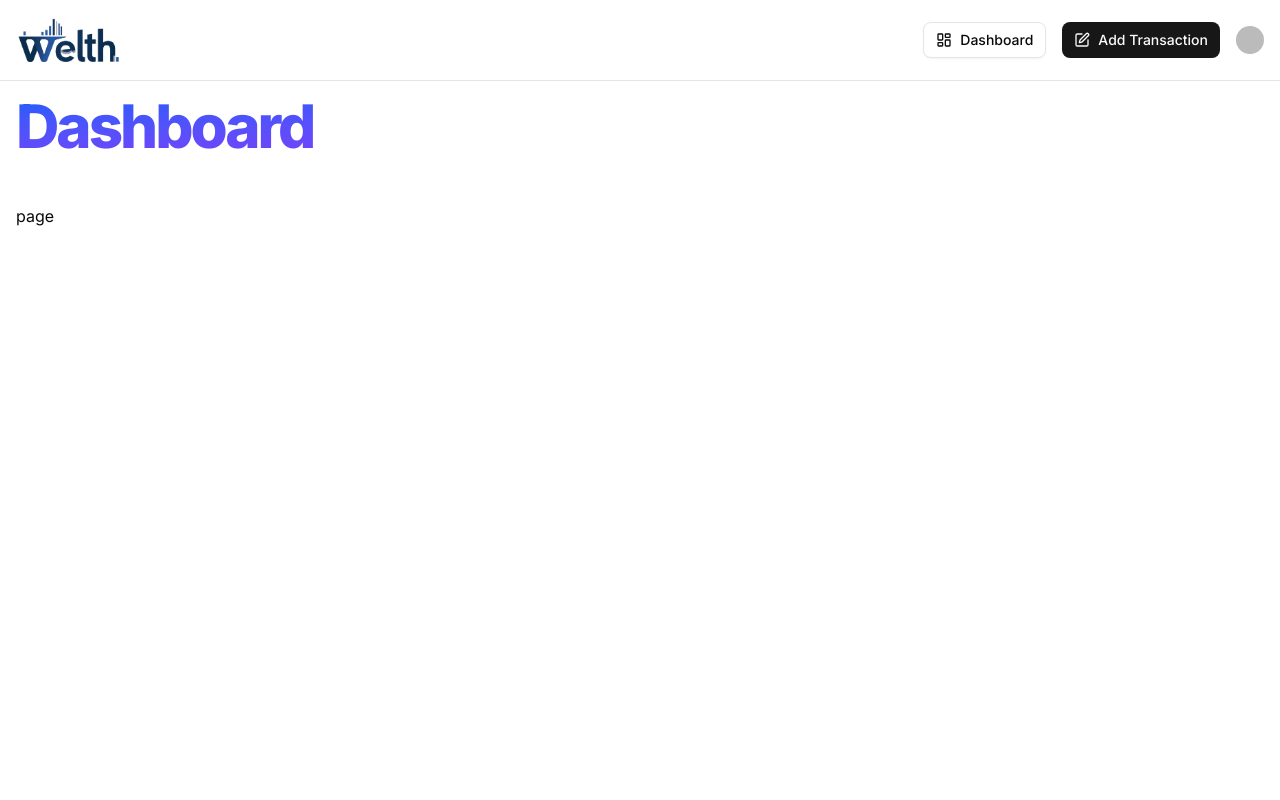
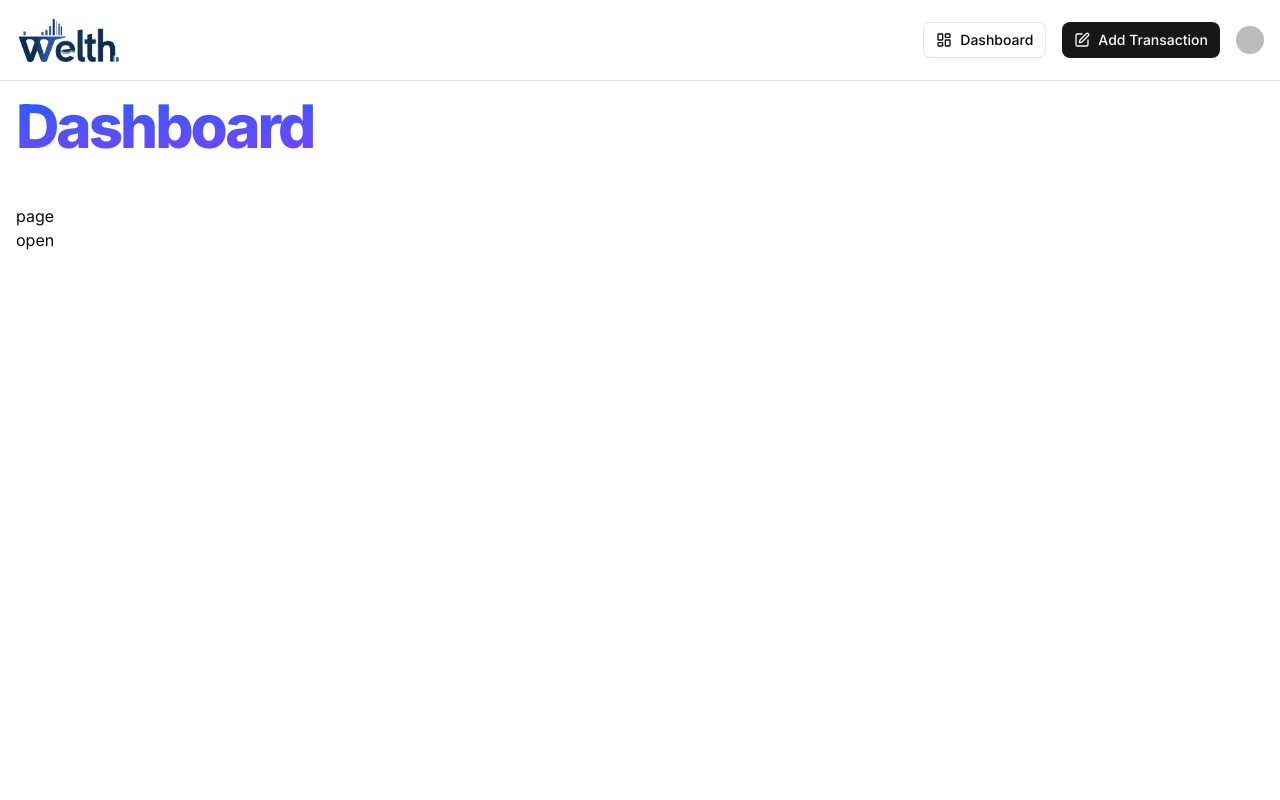
Before and after one commit to Sujalsen07/AI-Powered-Finance-Management-Platform, a Next.js app: page /dashboard in a window 1280 px wide. Shown: the top 800 px of the page. Built offline with nearby package versions, Linux system fonts and the light colour scheme; no server answers; the database is empty; sample sign-in values are in the browser's storage; some icons are missing.

Commit message:
Drawer update

```diff
--- a/app/(main)/dashboard/page.jsx
+++ b/app/(main)/dashboard/page.jsx
@@ -1,3 +1,4 @@
+import CreateAccountDrawer from '@/components/create-account-drawer';
 import React from 'react'
 
 function DashboardPage()  {
@@ -8,6 +9,12 @@ function DashboardPage()  {
     {/* overview */}
 
     {/* Accounts Grid */}
+
+    <div>
+      <CreateAccountDrawer>
+        open
+      </CreateAccountDrawer>
+    </div>
   </div>
   );
 }
--- /dev/null
+++ b/components/create-account-drawer.jsx
@@ -0,0 +1,20 @@
+"use client";
+import React, { useState } from 'react'
+import { Drawer, DrawerContent, DrawerHeader, DrawerTitle, DrawerTrigger } from './ui/drawer';
+
+const CreateAccountDrawer = ({children}) => {
+    const [open, setOpen] = useState(false);
+  return (
+   <Drawer open={open} onOpenChange={setOpen}>
+  <DrawerTrigger>{children}</DrawerTrigger>
+  <DrawerContent>
+    <DrawerHeader>
+      <DrawerTitle>Are you absolutely sure?</DrawerTitle>
+    </DrawerHeader>
+
+  </DrawerContent>
+</Drawer>
+  )
+}
+
+export default CreateAccountDrawer;
--- a/package.json
+++ b/package.json
@@ -10,6 +10,7 @@
   },
   "dependencies": {
     "@clerk/nextjs": "^6.35.2",
+    "@hookform/resolvers": "^5.2.2",
     "@prisma/client": "^6.0.1",
     "@radix-ui/react-checkbox": "^1.3.3",
     "@radix-ui/react-dialog": "^1.1.15",
@@ -29,9 +30,11 @@
     "react": "19.2.0",
     "react-day-picker": "^9.11.1",
     "react-dom": "19.2.0",
+    "react-hook-form": "^7.66.1",
     "react-spinners": "^0.17.0",
     "tailwind-merge": "^3.4.0",
-    "vaul": "^1.1.2"
+    "vaul": "^1.1.2",
+    "zod": "^4.1.12"
   },
   "devDependencies": {
     "@tailwindcss/postcss": "^4",
```
Also changed, not shown: 1 other file (tests, documents, lock files or other folders).
